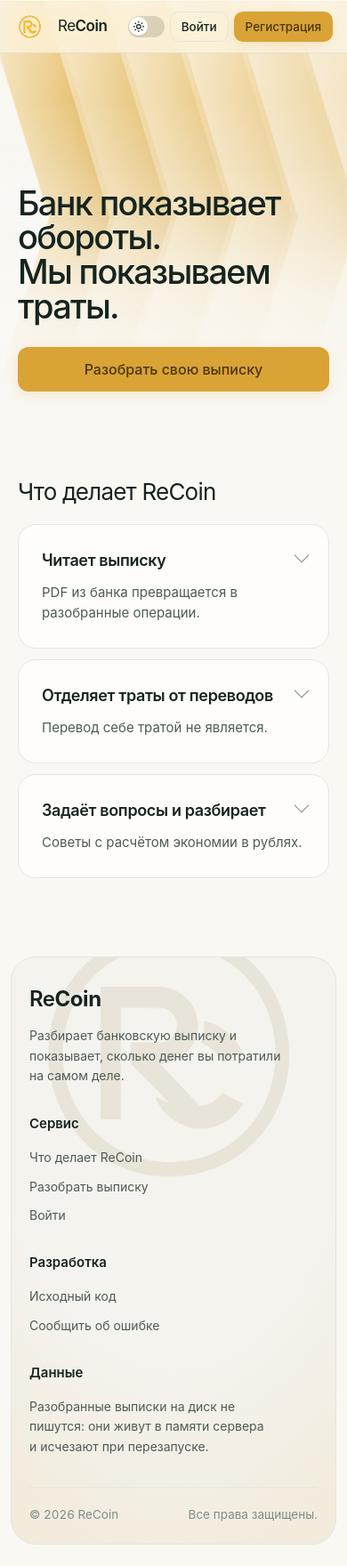
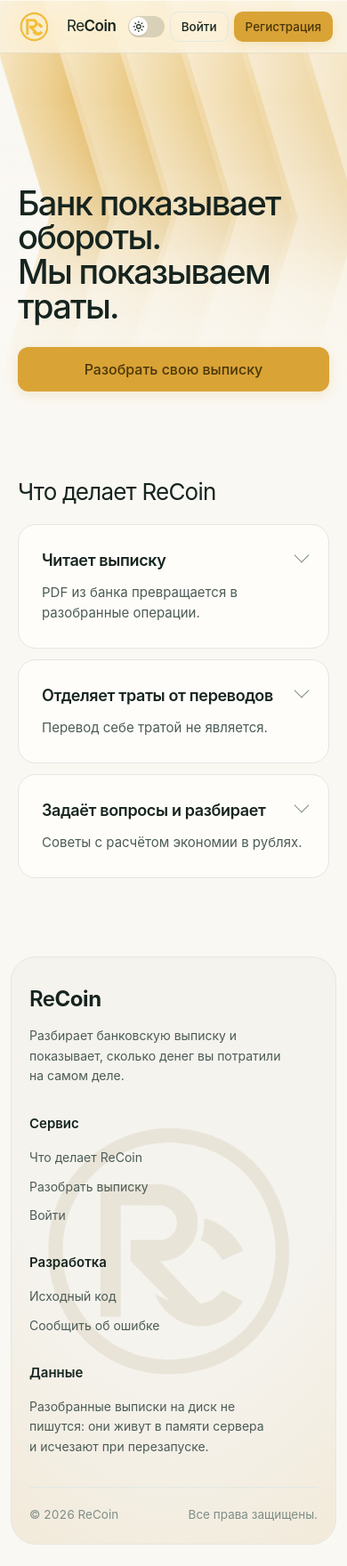
Before and after one commit to wst1nd1/ReCoin, a FastAPI app: page / in a window 390 px wide. Shown: the whole page at 89% size. Run offline with FastAPI, Linux system fonts and the light colour scheme.

Commit message:
Логотипы: крупнее в шапке, целиком в подвале
Знак в шапке увеличен до 46 пикселей. Знак на фоне подвала вписан
в его высоту и виден полностью.

Co-Authored-By: Claude Opus 5 <noreply@anthropic.com>

```diff
--- a/app/static/landing.css
+++ b/app/static/landing.css
@@ -107,7 +107,7 @@ html, body {
   font-size: 28px;
   letter-spacing: -0.03em;
 }
-.mark img { width: 36px; height: auto; display: block; }
+.mark img { width: 46px; height: auto; display: block; }
 .mark b { font-weight: 620; }
 
 .pill {
@@ -375,10 +375,11 @@ h2 {
 .footer-word {
   position: absolute;
   left: 50%;
-  top: calc(var(--footer-top) - 120px);
+  /* Знак вписан в высоту подвала целиком. */
+  top: 14px;
+  bottom: 14px;
   transform: translateX(-50%);
   width: min(680px, 104%);
-  height: 680px;
   z-index: 1;
   pointer-events: none;
 }
@@ -432,11 +433,11 @@ h2 {
 
 @media (max-width: 900px) {
   .footer-grid { grid-template-columns: 1fr 1fr; }
-  .footer-word { width: min(540px, 110%); height: 540px; }
+  .footer-word { width: min(540px, 110%); }
 }
 @media (max-width: 560px) {
   .footer-grid { grid-template-columns: 1fr; gap: 30px; }
-  .footer-word { width: 400px; height: 400px; }
+  .footer-word { width: 400px; }
 }
 
 /* ---------- окно входа ---------- */
```
Also changed, not shown: docs/assets/landing.css (+6 -5 lines).
